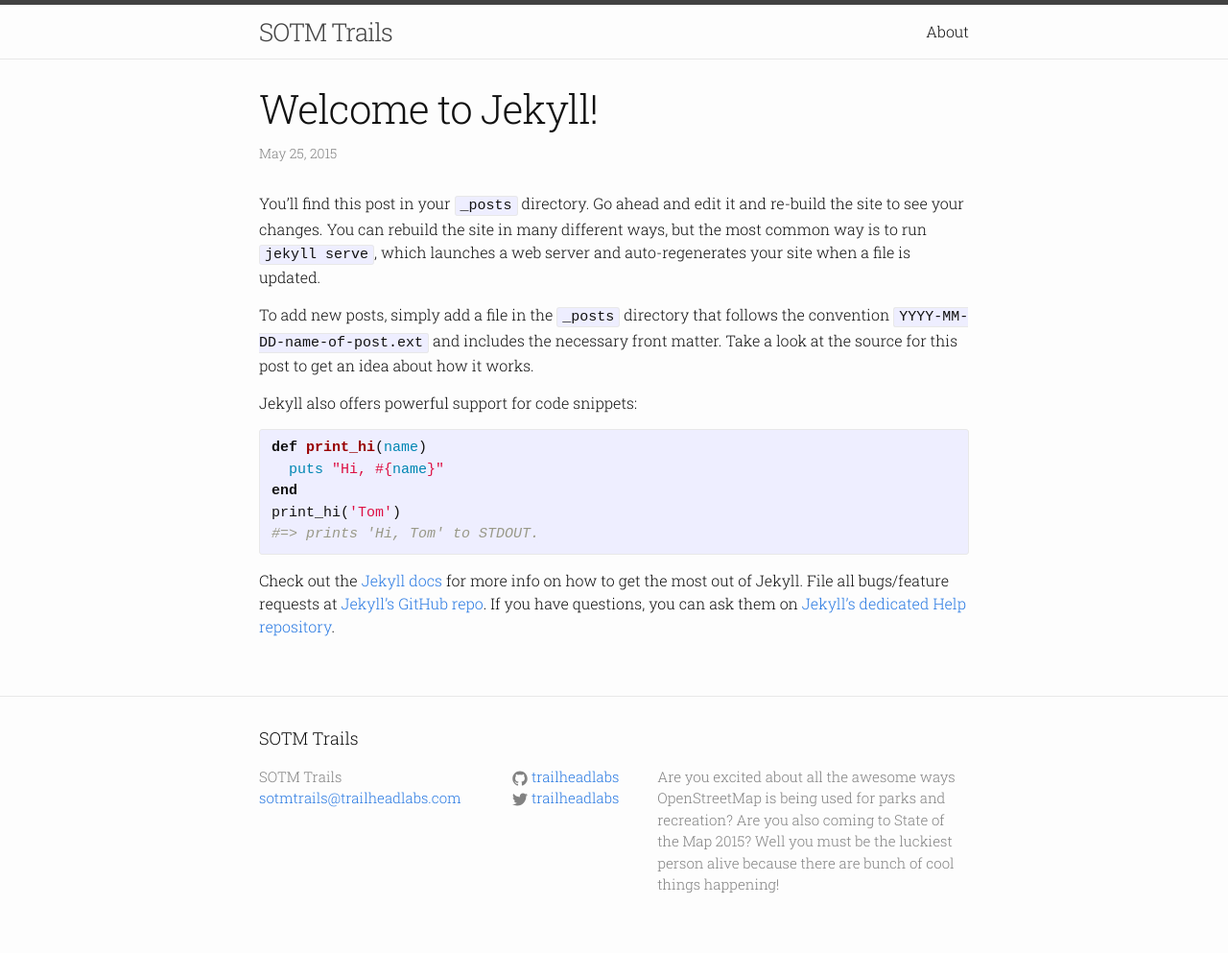
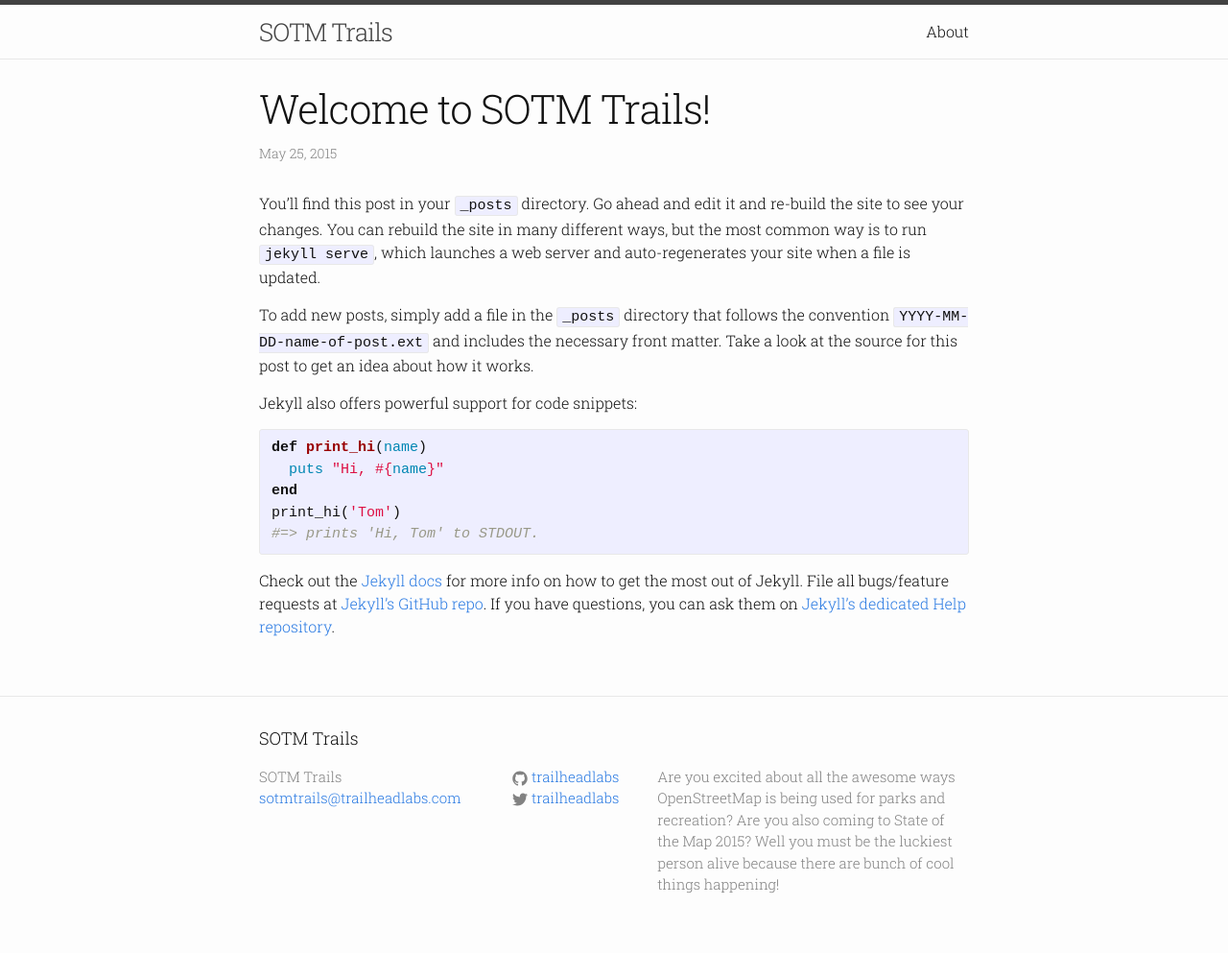
Before and after one commit to trailheadlabs/sotmtrails.us, a Jekyll site: the page built from _posts/2015-05-25-welcome-to-jekyll.markdown, in a window 1280 px wide. Shown: the whole page at 96% size. Built offline with Jekyll 4.4.1, drawn with Linux system fonts in a browser that asks for light colours.

```diff
--- a/_posts/2015-05-25-welcome-to-jekyll.markdown
+++ b/_posts/2015-05-25-welcome-to-jekyll.markdown
@@ -1,8 +1,8 @@
 ---
 layout: post
-title:  "Welcome to Jekyll!"
+title:  "Welcome to SOTM Trails!"
 date:   2015-05-25 21:51:05
-categories: jekyll update
+categories: welcome
 ---
 You’ll find this post in your `_posts` directory. Go ahead and edit it and re-build the site to see your changes. You can rebuild the site in many different ways, but the most common way is to run `jekyll serve`, which launches a web server and auto-regenerates your site when a file is updated.
 
```
